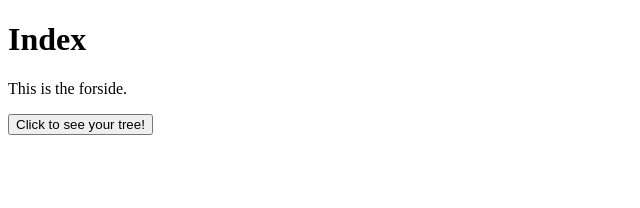
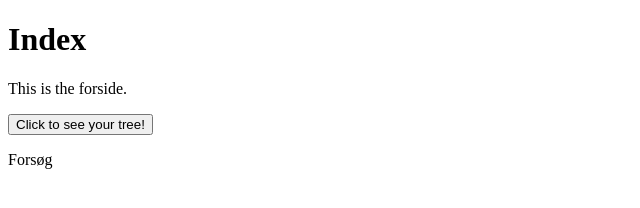
Before and after one commit to Becky-B-Lau/Semesterprojekt-3, a plain HTML site: page Index.html in a window 1280 px wide. Shown: the full height of the page, 0-640 px from the left. Drawn offline with Linux system fonts and the light colour scheme.

Commit message:
Update Index.html

```diff
--- a/Index.html
+++ b/Index.html
@@ -3,5 +3,6 @@
 <h1>Index</h1>
 <p>This is the forside.</p>
 <button>Click to see your tree!</button>
+<p>Forsøg</p>
 </body>
 </Html>
```
